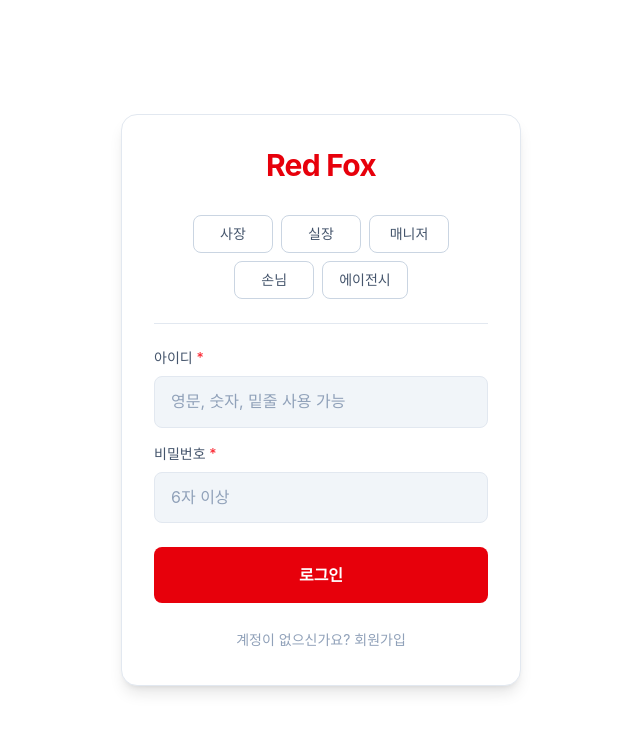
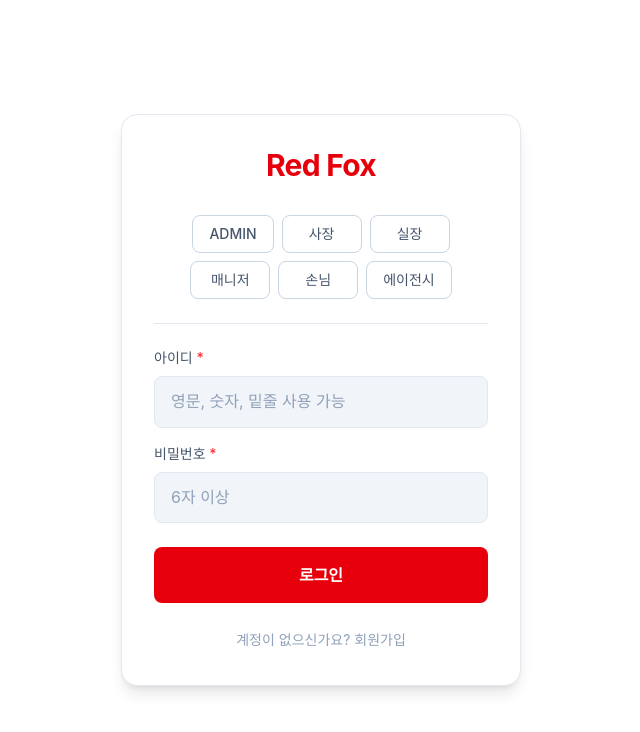
Before and after one commit to redscript18-rgb/redfox, a React (Vite) app: page /login in a window 1280 px wide. Shown: the top 732 px of the page, without its empty margins (319-959 px from the left). Built offline with nearby package versions, Linux system fonts and the light colour scheme; no server answers.

Commit message:
Add superadmin test account
Co-Authored-By: Claude Opus 4.5 <noreply@anthropic.com>

```diff
--- a/src/components/Login.tsx
+++ b/src/components/Login.tsx
@@ -3,6 +3,7 @@ import { useNavigate } from 'react-router-dom';
 import { useAuth } from '../contexts/AuthContext';
 
 const TEST_ACCOUNTS = [
+  { username: 'superadmin', password: 'test123456', nickname: '슈퍼관리자', role: 'superadmin', label: 'ADMIN' },
   { username: 'owner', password: 'test123456', nickname: '김사장', role: 'owner', label: '사장' },
   { username: 'admin', password: 'test123456', nickname: '이관리', role: 'staff', label: '실장' },
   { username: 'staff', password: 'test123456', nickname: '박매니저', role: 'manager', label: '매니저' },
```
